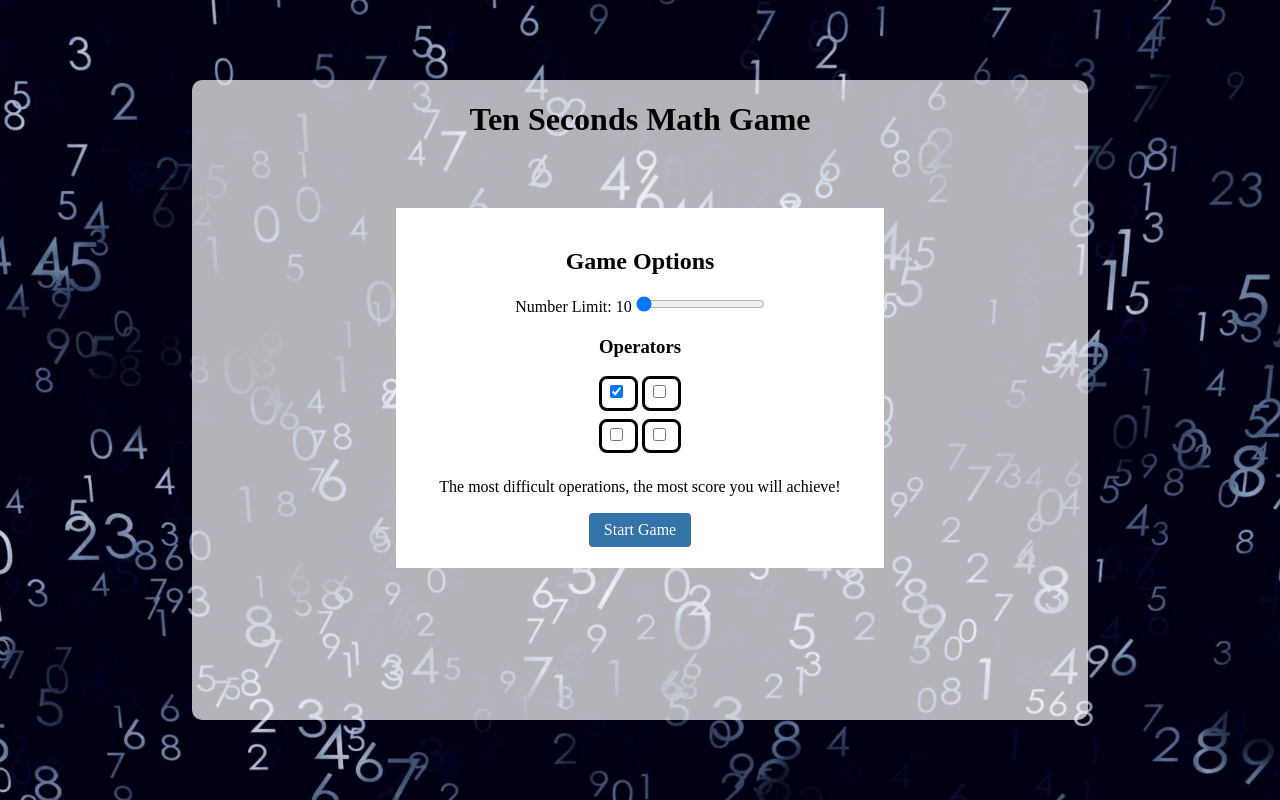
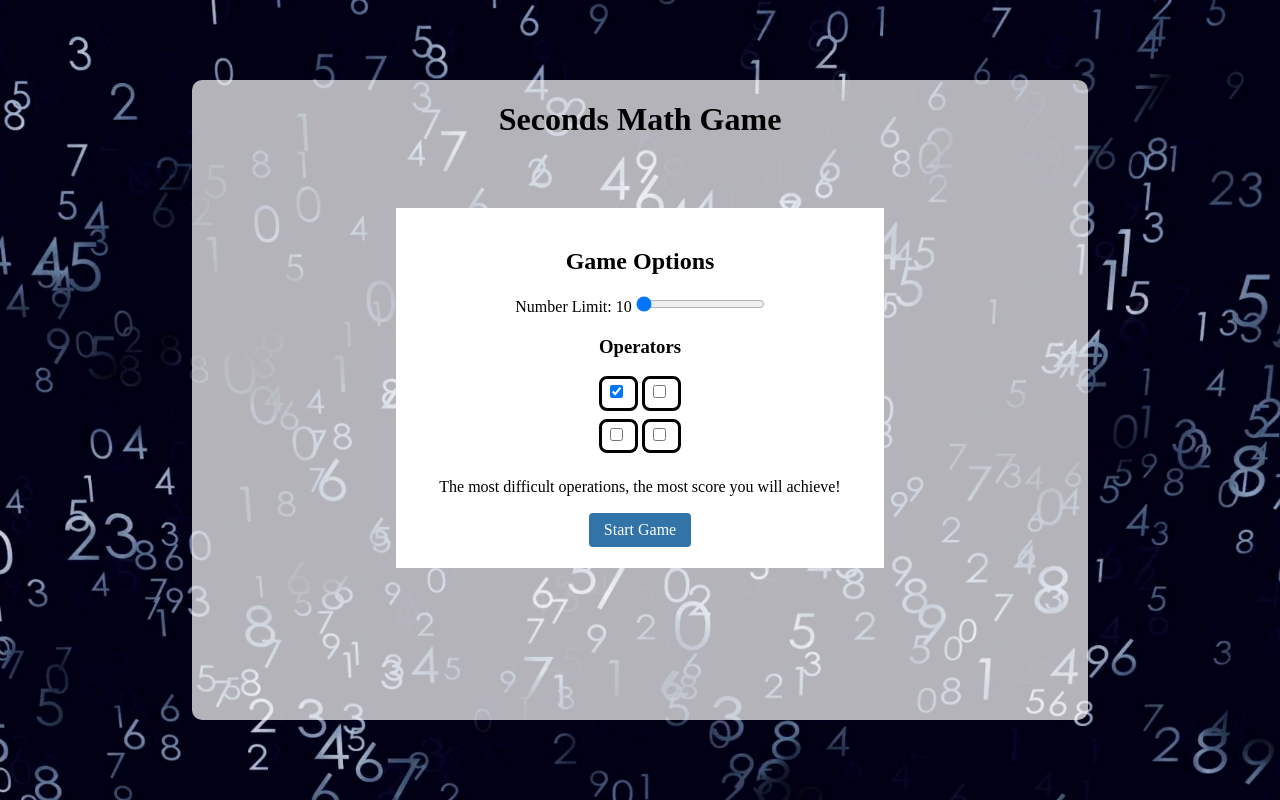
Before and after one commit to diana-moreno/few-seconds-math-game, a website: page index.html in a window 1280 px wide. Drawn offline with nearby package versions, Linux system fonts and the light colour scheme; no server answers.

Commit message:
change game name

```diff
--- a/index.html
+++ b/index.html
@@ -12,7 +12,7 @@
   </head>
   <body>
     <div id="game-container">
-      <h1>Ten Seconds Math Game</h1>
+      <h1>Seconds Math Game</h1>
       <section id="game-board" class="centered-box">
         <div>
           <span id="clock">10</span> seconds left
```
